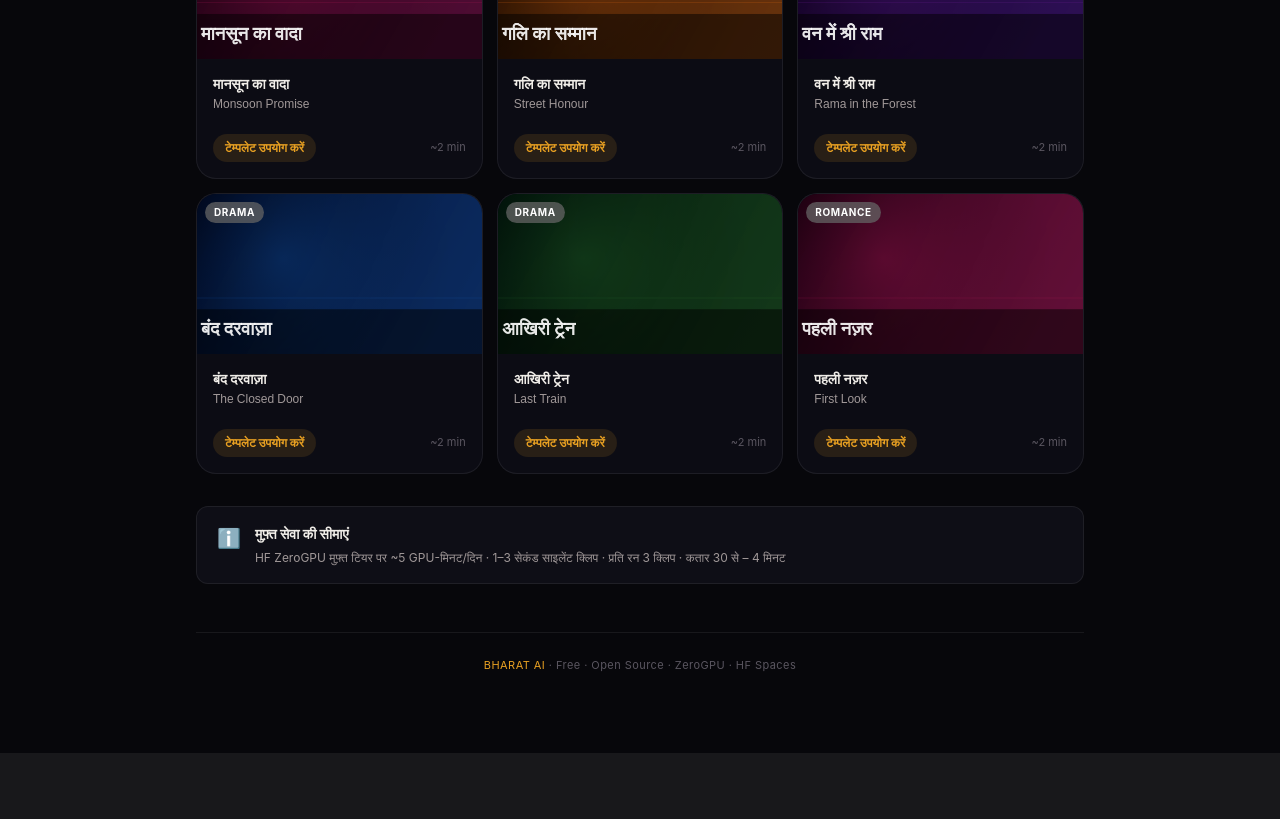
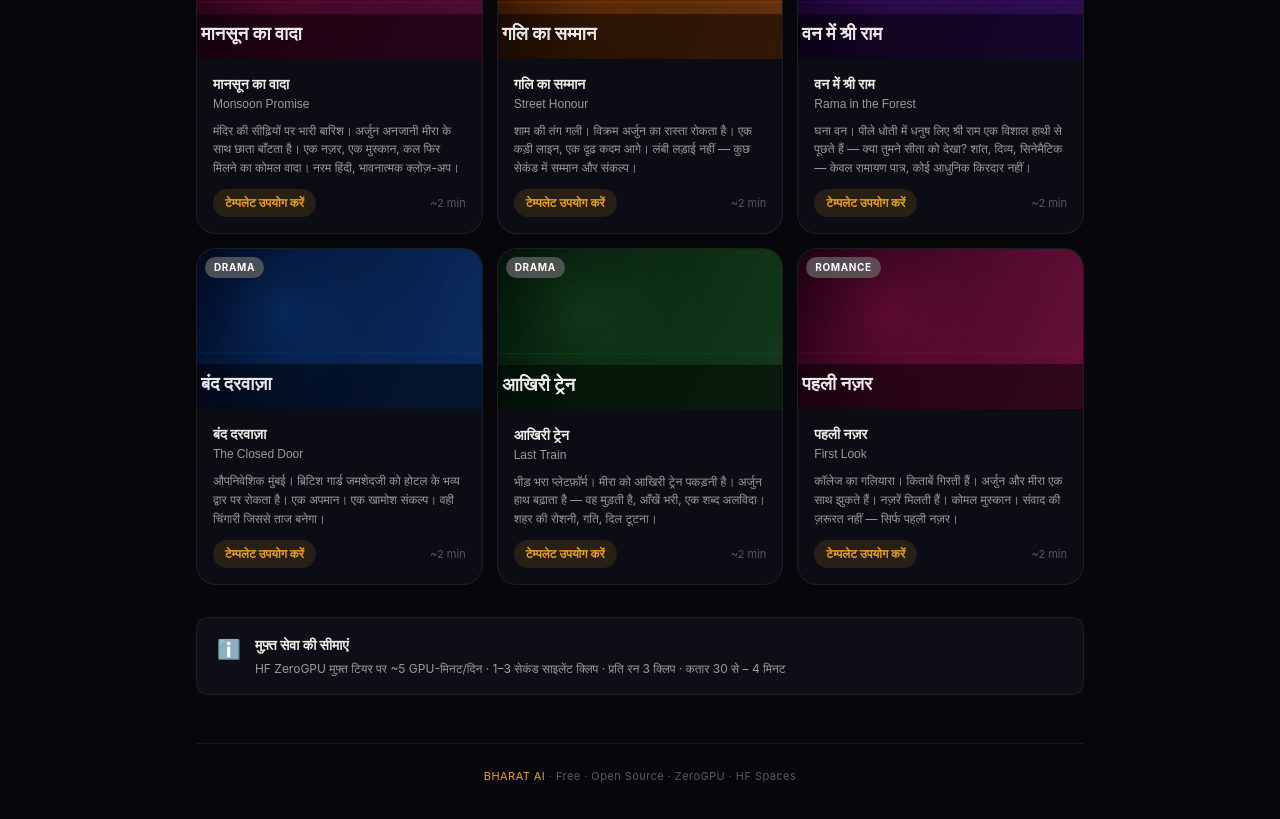
Before and after one commit to bharatnavkalkhand/Bharat-AI, a React (Vite) app: page / in a window 1280 px wide. Shown: the part 1000-1819 px from the top of the page. Before the commit the page ends 1753 px from the top, so only its background shows below. Built offline with nearby package versions, Linux system fonts and the light colour scheme.

Commit message:
Use existing template story descriptions in home cards

```diff
--- a/src/pages/HomePage.tsx
+++ b/src/pages/HomePage.tsx
@@ -591,7 +591,7 @@ export function HomePage() {
                       <div style={{ fontWeight: 700, fontSize: 14, color: "#f0ede8" }}>{lang === "hi" ? tpl.titleHi : tpl.titleEn}</div>
                       <div style={{ fontFamily: "'Noto Sans Devanagari',sans-serif", fontSize: 12, color: "#a09898", marginTop: 2 }}>{lang === "hi" ? tpl.titleEn : tpl.titleHi}</div>
                       <div style={{ fontSize: 12, color: "#a09898", marginTop: 8, lineHeight: 1.55, display: "-webkit-box", WebkitLineClamp: 3, WebkitBoxOrient: "vertical", overflow: "hidden" }}>
-                        {lang === "hi" ? tpl.descHi : tpl.descEn}
+                        {lang === "hi" ? tpl.ideaHi : tpl.ideaEn}
                       </div>
                       <div style={{ display: "flex", alignItems: "center", justifyContent: "space-between", marginTop: 12 }}>
                         <button onClick={(e) => { e.stopPropagation(); goCreate(); }} style={{ fontSize: 12, fontWeight: 700, color: "#e8a022", background: "rgba(232,160,34,.12)", border: "none", padding: "5px 12px", borderRadius: 999, cursor: "pointer" }}>
```
